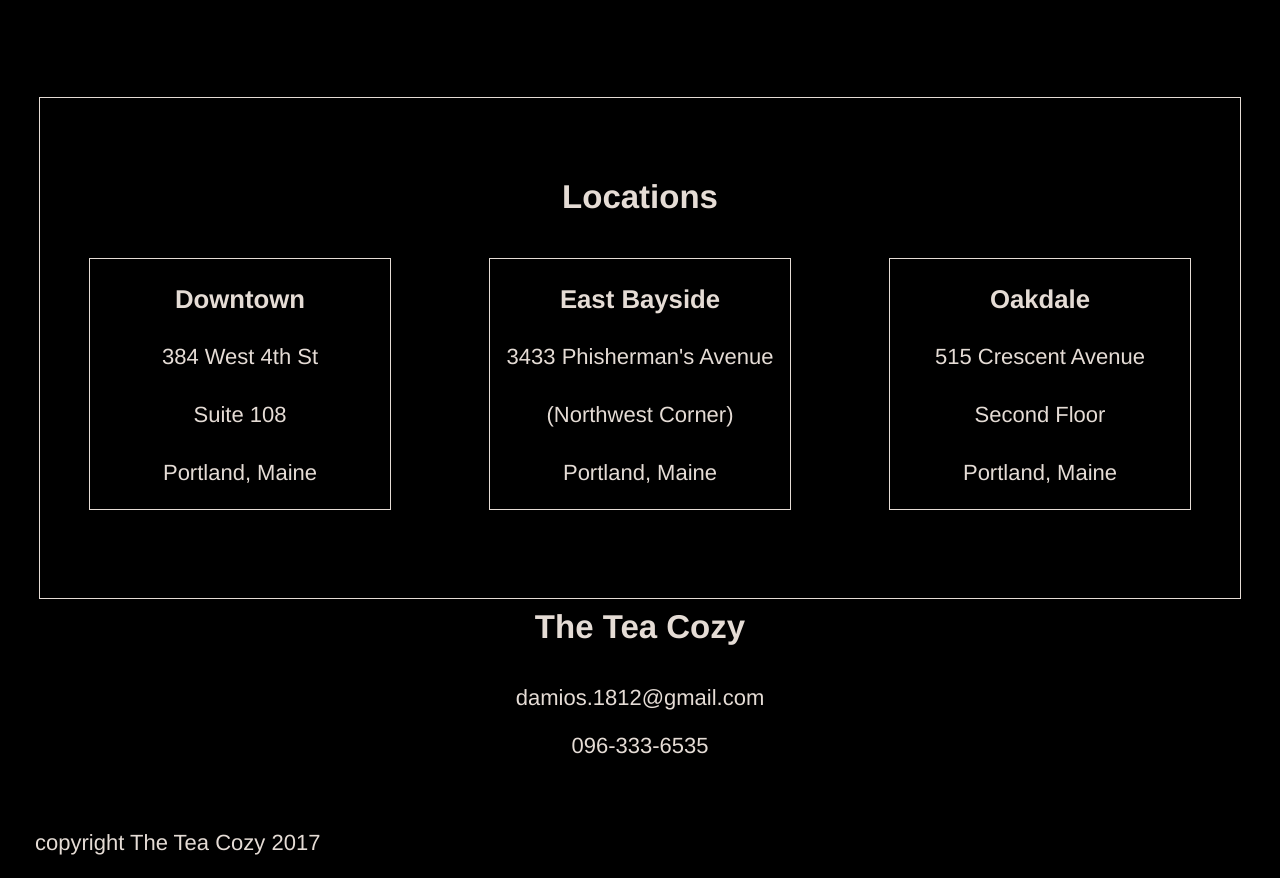
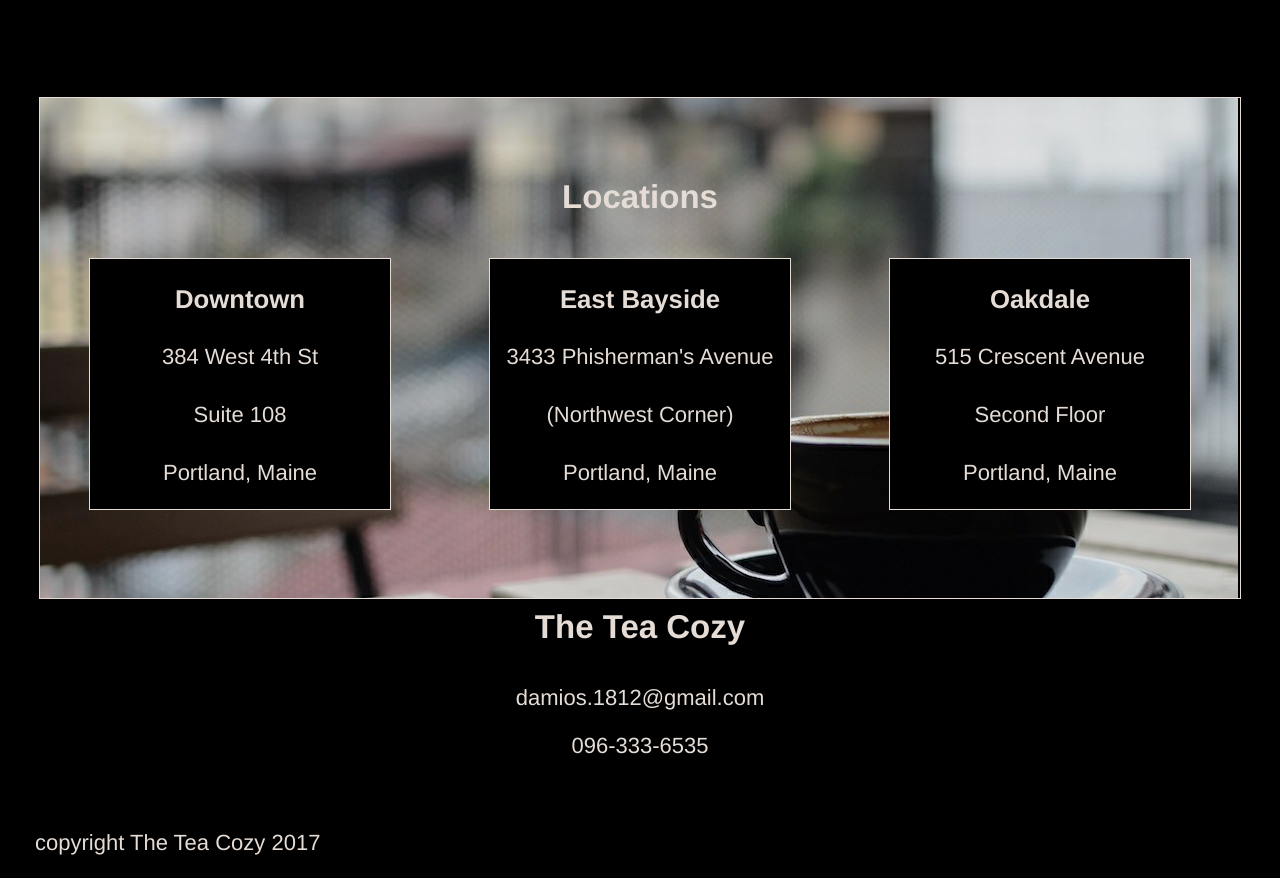
Before and after one commit to daimonti121/tea-cozy, a plain HTML site: page index.html in a window 1280 px wide. Shown: the part 1498-2376 px from the top of the page. Drawn offline with Linux system fonts and the light colour scheme; the site is published under a folder, as on GitHub Pages, so addresses that start at the root find nothing.

Commit message:
Update style.css

```diff
--- a/css/style.css
+++ b/css/style.css
@@ -103,7 +103,7 @@ figcaption {
   height: 500px;
   margin: 0 auto;
   border: 1px solid;
-  background: url(/img/locations-background.jpg) no-repeat;
+  background: url(../img/locations-background.jpg) no-repeat;
 }
 .page-3 h2 {
   text-align: center;
```
